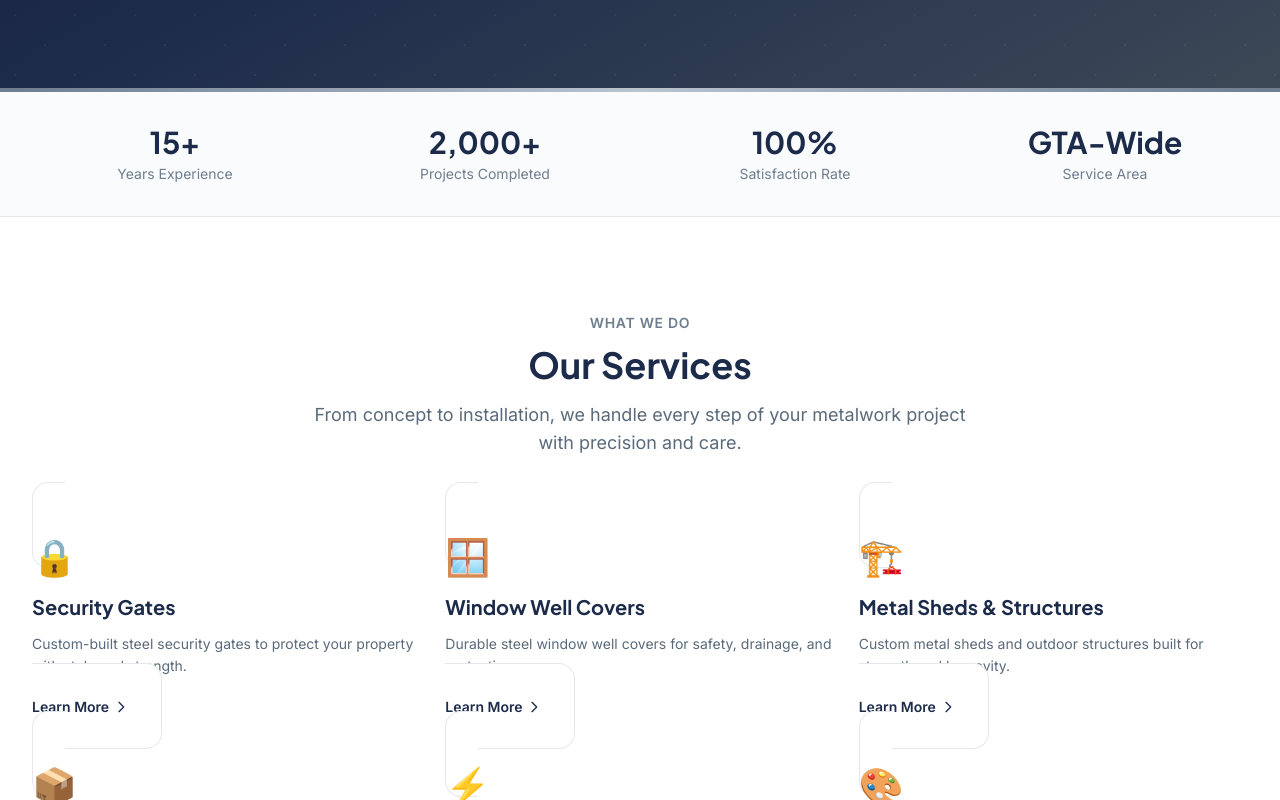
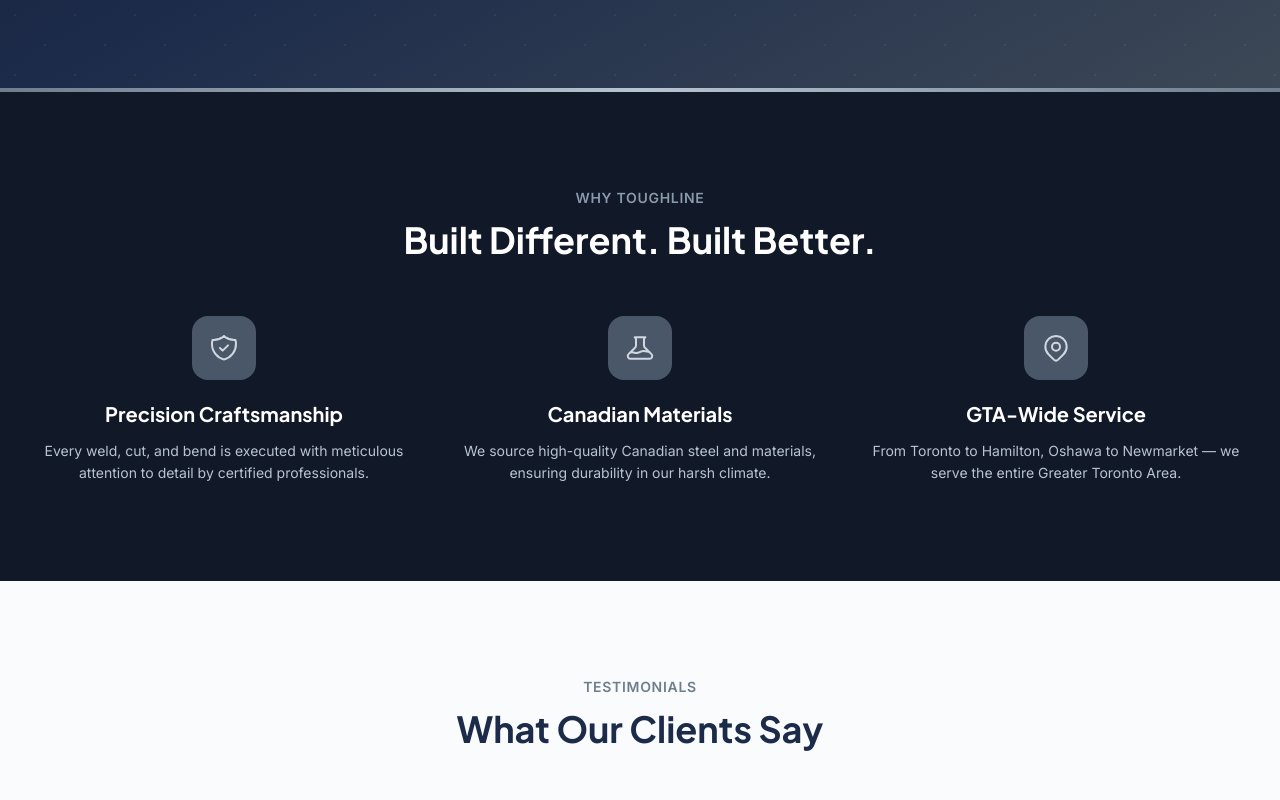
Before and after one commit to majheblockaale/Toughline, a Next.js app: page / in a window 1280 px wide. Shown: the part 680-1480 px from the top of the page. Built offline with nearby package versions, Linux system fonts and the light colour scheme.

Commit message:
Remove Trust Bar and Services sections from home page
https://claude.ai/code/session_01KwGM1ihbZHh7PLyQ3B7HtQ

```diff
--- a/src/app/page.tsx
+++ b/src/app/page.tsx
@@ -1,8 +1,6 @@
 import Link from "next/link";
 import Hero from "@/components/Hero";
-import ServiceCard from "@/components/ServiceCard";
 import AnimatedSection from "@/components/AnimatedSection";
-import { services } from "@/data/services";
 import { testimonials } from "@/data/testimonials";
 import { siteConfig } from "@/data/siteConfig";
 
@@ -57,52 +55,6 @@ export default function HomePage() {
         secondaryCtaText="View Our Work"
         secondaryCtaHref="/gallery"
       />
-
-      {/* Trust Bar */}
-      <section className="bg-silver-50 border-b border-silver-200 py-8">
-        <div className="max-w-7xl mx-auto px-4 sm:px-6 lg:px-8">
-          <div className="grid grid-cols-2 md:grid-cols-4 gap-6 text-center">
-            {[
-              { value: "15+", label: "Years Experience" },
-              { value: "2,000+", label: "Projects Completed" },
-              { value: "100%", label: "Satisfaction Rate" },
-              { value: "GTA-Wide", label: "Service Area" },
-            ].map((stat) => (
-              <div key={stat.label}>
-                <div className="font-heading font-bold text-navy-900 text-2xl sm:text-3xl">
-                  {stat.value}
-                </div>
-                <div className="text-steel-500 text-sm mt-1">{stat.label}</div>
-              </div>
-            ))}
-          </div>
-        </div>
-      </section>
-
-      {/* Services */}
-      <section className="py-20 sm:py-24">
-        <div className="max-w-7xl mx-auto px-4 sm:px-6 lg:px-8">
-          <AnimatedSection className="text-center mb-14">
-            <p className="text-steel-500 font-semibold text-sm uppercase tracking-wider mb-3">
-              What We Do
-            </p>
-            <h2 className="font-heading font-bold text-navy-900 text-3xl sm:text-4xl">
-              Our Services
-            </h2>
-            <p className="mt-4 text-steel-600 text-lg max-w-2xl mx-auto">
-              From concept to installation, we handle every step of your metalwork project with precision and care.
-            </p>
-          </AnimatedSection>
-
-          <div className="grid grid-cols-1 sm:grid-cols-2 lg:grid-cols-3 gap-6">
-            {services.map((service, i) => (
-              <AnimatedSection key={service.slug} animation="fade-in-up" delay={i * 0.1}>
-                <ServiceCard service={service} index={i} />
-              </AnimatedSection>
-            ))}
-          </div>
-        </div>
-      </section>
 
       {/* Why Choose Us */}
       <section className="py-20 sm:py-24 bg-navy-950 text-white">
```
